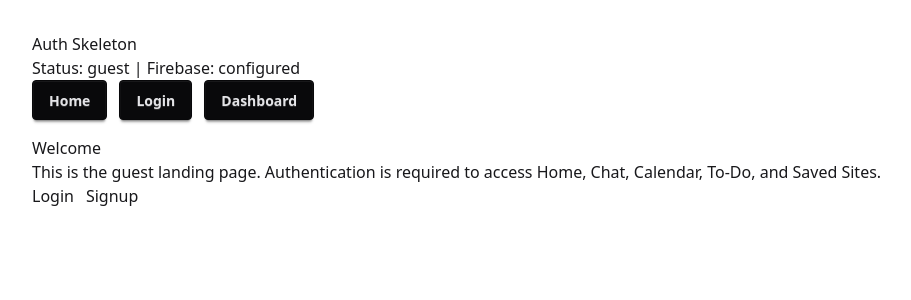
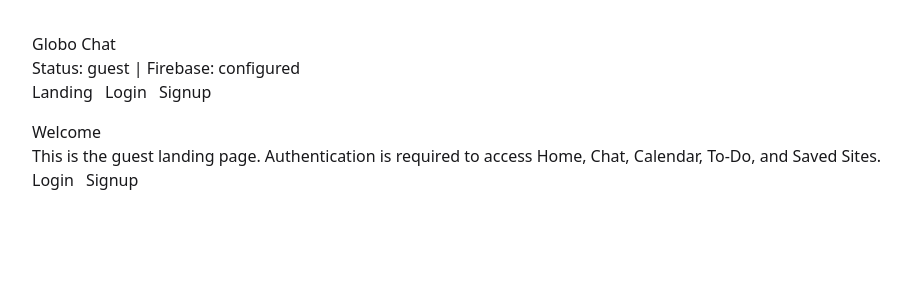
Before and after one commit to ZupperZane/Project-One, a React (Vite) app: page / in a window 1280 px wide. Shown: the top 300 px of the page, without its empty margins (174-1085 px from the left). Built offline with nearby package versions, Linux system fonts and the light colour scheme; no server answers.

Commit message:
Reinstate chat tasks calendar and events navigation

```diff
--- a/src/layout/Root.tsx
+++ b/src/layout/Root.tsx
@@ -1,32 +1,36 @@
 import { Link, Outlet } from "react-router-dom";
 import useAuth from "../hooks/useAuth";
+import { ROUTES } from "../utils/constants";
 
 function Root() {
-  const { user, loading, firebaseConfigured } = useAuth();
+  const { user, loading, firebaseConfigured, signOutUser } = useAuth();
 
   return (
     <main>
-      <h1>Auth Skeleton</h1>
+      <h1>Globo Chat</h1>
       <p>
         Status: {loading ? "loading" : user ? "authenticated" : "guest"} | Firebase: {firebaseConfigured ? "configured" : "not configured"}
       </p>
-      <nav style={{ display: "flex", gap: "0.75rem", marginBottom: "1rem" }}>
-
-        {/*Home Button*/}
-        <Link to="/" className="btn btn-neutral">
-          Home
-        </Link>
-
-        {/*Login Button*/}
-        <Link to="/login" className="btn btn-neutral">
-          Login
-        </Link>
-
-        {/*Dashboard Button*/}
-        <Link to="/dashboard" className="btn btn-neutral">
-          Dashboard
-        </Link>
-
+      <nav style={{ display: "flex", gap: "0.75rem", marginBottom: "1rem", flexWrap: "wrap" }}>
+        {user ? (
+          <>
+            <Link to={ROUTES.HOME}>Home</Link>
+            <Link to={ROUTES.DASHBOARD}>Dashboard</Link>
+            <Link to={ROUTES.CHAT}>Chat</Link>
+            <Link to={ROUTES.TASKS}>To-Do</Link>
+            <Link to={ROUTES.CALENDAR}>Calendar</Link>
+            <Link to={ROUTES.SITES}>Saved Sites</Link>
+            <button type="button" onClick={() => void signOutUser()}>
+              Logout
+            </button>
+          </>
+        ) : (
+          <>
+            <Link to={ROUTES.LANDING}>Landing</Link>
+            <Link to={ROUTES.LOGIN}>Login</Link>
+            <Link to={ROUTES.SIGNUP}>Signup</Link>
+          </>
+        )}
       </nav>
       <Outlet />
     </main>
--- a/src/pages/Home.tsx
+++ b/src/pages/Home.tsx
@@ -1,39 +1,78 @@
+import { useEffect, useState } from "react";
+import { Link } from "react-router-dom";
 import Weather from "../Components/Weather";
-//import SavedSites from "../Components/SavedSites";
-//import TodoList from "../Components/TodoList";
-//MUST ADD INTO OWN PAGES LATER
-import { Link } from "react-router-dom";
+import { ListEvents } from "../backend/eventHandler";
+import type { EventRecord } from "../backend/storage";
+import { ROUTES } from "../utils/constants";
 
 function Home() {
+  const [events, setEvents] = useState<EventRecord[]>([]);
+  const [error, setError] = useState("");
+
+  useEffect(() => {
+    const loadEvents = async () => {
+      try {
+        setError("");
+        const existingEvents = await ListEvents();
+        setEvents(existingEvents.slice(0, 5));
+      } catch (err) {
+        const message = err instanceof Error ? err.message : "Unable to load events.";
+        setError(message);
+      }
+    };
+
+    void loadEvents();
+
+    const onEventsChanged = () => {
+      void loadEvents();
+    };
+
+    window.addEventListener("events:changed", onEventsChanged);
+    return () => {
+      window.removeEventListener("events:changed", onEventsChanged);
+    };
+  }, []);
+
   return (
     <div className="h-auto w-full flex flex-col items-center gap-14 margin-auto">
-
-    {/*Messages*/}
       <div className="flex items-center justify-center w-full h-25">
-        <Link to="/messages" className="btn btn-primary text-2xl font-bold w-3/4 h-full">
-            Messages
+        <Link to={ROUTES.CHAT} className="btn btn-primary text-2xl font-bold w-3/4 h-full">
+          Chat
         </Link>
       </div>
 
-    {/*Tasks*/}
       <div className="flex items-center justify-center w-full h-25">
-        <Link to="/tasks" className="btn btn-secondary text-2xl font-bold w-3/4 h-full">
+        <Link to={ROUTES.TASKS} className="btn btn-secondary text-2xl font-bold w-3/4 h-full">
           Tasks
         </Link>
       </div>
 
-    {/*Weather*/}
-    <div className="flex items-center justify-center w-3/4 h-25 bg-base-300">
+      <div className="flex items-center justify-center w-full h-25">
+        <Link to={ROUTES.CALENDAR} className="btn btn-accent text-2xl font-bold w-3/4 h-full">
+          Calendar
+        </Link>
+      </div>
+
+      <div className="flex items-center justify-center w-full h-25">
+        <Link to={ROUTES.SITES} className="btn btn-outline text-2xl font-bold w-3/4 h-full">
+          Saved Sites
+        </Link>
+      </div>
+
+      <div className="flex items-center justify-center w-3/4 h-25 bg-base-300 rounded-xl p-4">
         <Weather />
       </div>
 
-    {/*Settings*/}
-    <div className="flex items-center justify-center w-full h-25">
-        <Link to="/settings" className="btn btn-outline text-2xl font-bold w-3/4 h-full">
-            Settings
-        </Link>
+      <div className="w-3/4 bg-base-200 rounded-xl p-4">
+        <h3 className="font-semibold mb-2">Recent Events</h3>
+        {events.length === 0 ? <p>No recent events yet.</p> : null}
+        <ul className="list-disc pl-5">
+          {events.map((event) => (
+            <li key={event.id}>{event.name}</li>
+          ))}
+        </ul>
+        {error ? <p className="text-error">{error}</p> : null}
       </div>
-
     </div>
   );
 }
```
Lines whose indentation alone changed are shown as unchanged.
